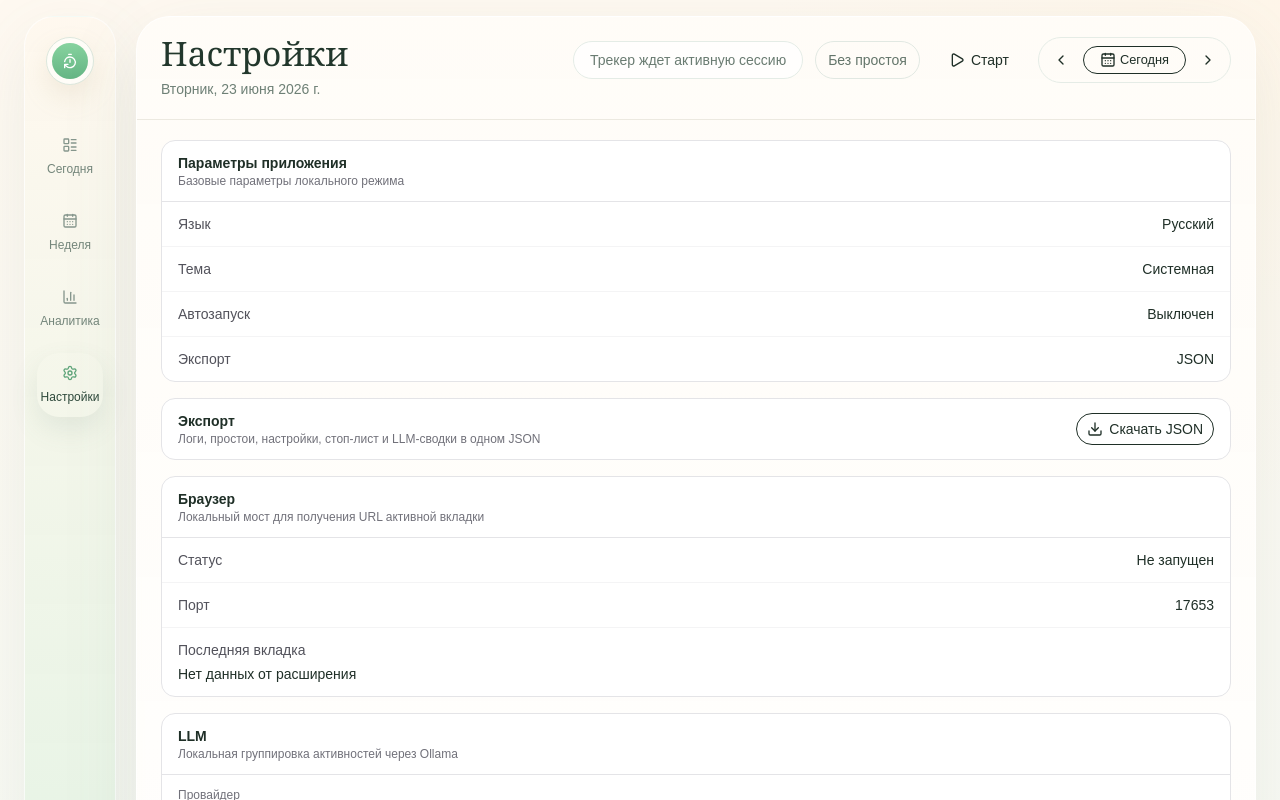
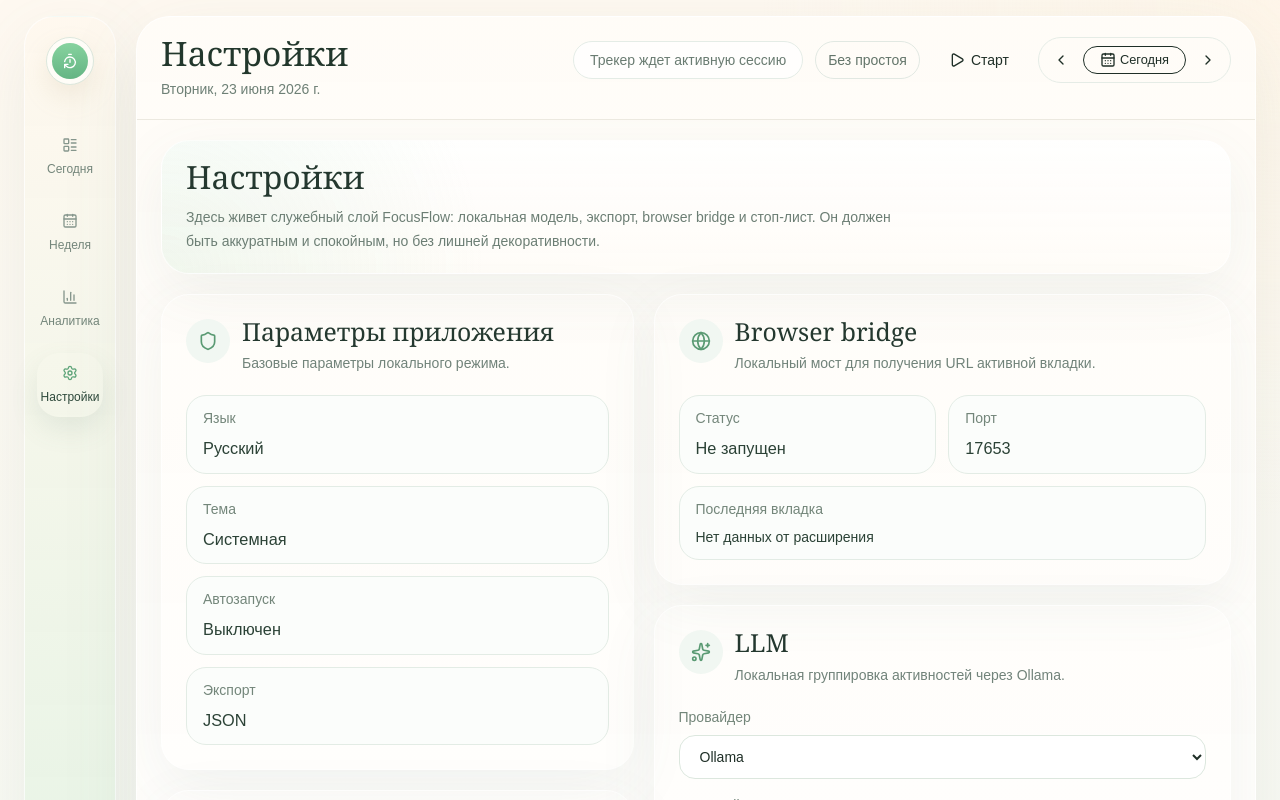
Before and after one commit to Finsech/routinetracker, a React (Vite) app: page / in a window 1280 px wide. Both pictures are taken after a click on the button "Настройки". Shown: the top 800 px of the page. Built offline with nearby package versions, Linux system fonts and the light colour scheme.

Commit message:
Redesign settings surfaces

```diff
--- a/src/pages/SettingsPage.tsx
+++ b/src/pages/SettingsPage.tsx
@@ -1,5 +1,5 @@
 import { useEffect, useState } from "react"
-import { Download, Trash2 } from "lucide-react"
+import { Download, Globe, Shield, Sparkles, Trash2, Workflow } from "lucide-react"
 
 import { Button } from "@/components/ui/button"
 import { settingsRows } from "@/data/mock"
@@ -107,14 +107,20 @@ export function SettingsPage() {
       return
     }
 
-    if (stoplist.some((item) => item.item_type === "app" && item.value.toLowerCase() === value.toLowerCase())) {
+    if (
+      stoplist.some(
+        (item) => item.item_type === "app" && item.value.toLowerCase() === value.toLowerCase(),
+      )
+    ) {
       setNewAppName("")
       return
     }
 
     try {
       const nextItem = await addStoplistItem({ item_type: "app", value })
-      setStoplist((current) => [...current, nextItem].sort((left, right) => left.value.localeCompare(right.value)))
+      setStoplist((current) =>
+        [...current, nextItem].sort((left, right) => left.value.localeCompare(right.value)),
+      )
       setNewAppName("")
       setError(null)
     } catch {
@@ -171,121 +177,134 @@ export function SettingsPage() {
   }
 
   return (
-    <div className="space-y-4">
+    <div className="space-y-5">
       {error && (
-        <div className="rounded-md border border-red-200 bg-red-50 px-3 py-2 text-sm text-red-700">
+        <div className="rounded-[20px] border border-[#F0D1D1] bg-[#FFF4F4] px-4 py-3 text-sm text-[#9C4E4E]">
           {error}
         </div>
       )}
 
-      <section className="rounded-md border border-zinc-200 bg-white">
-        <div className="border-b border-zinc-200 px-4 py-3">
-          <h2 className="text-sm font-semibold">Параметры приложения</h2>
-          <p className="text-xs text-zinc-500">Базовые параметры локального режима</p>
-        </div>
-        <div className="divide-y divide-zinc-100">
+      <section className="rounded-[28px] border border-white/70 bg-[radial-gradient(circle_at_left_bottom,rgba(175,220,188,0.18),transparent_30%),linear-gradient(180deg,rgba(255,255,255,0.94)_0%,rgba(255,252,247,0.9)_100%)] px-6 py-5 shadow-[0_18px_60px_rgba(91,121,108,0.08)]">
+        <p className="font-['Georgia'] text-[2rem] leading-none text-[#24382F]">Настройки</p>
+        <p className="mt-3 max-w-[720px] text-sm leading-6 text-[#6C7E74]">
+          Здесь живет служебный слой FocusFlow: локальная модель, экспорт, browser bridge и
+          стоп-лист. Он должен быть аккуратным и спокойным, но без лишней декоративности.
+        </p>
+      </section>
+
+      <div className="grid gap-5 xl:grid-cols-[0.9fr_1.1fr]">
+        <div className="space-y-5">
+          <SettingsCard
+            description="Базовые параметры локального режима."
+            icon={Shield}
+            title="Параметры приложения"
+          >
+            <div className="grid gap-3">
               {visibleRows.map((row) => (
-            <div className="flex items-center justify-between gap-4 px-4 py-3" key={row.label}>
-              <span className="text-sm text-zinc-600">{row.label}</span>
-              <span className="text-sm font-medium">{row.value}</span>
-            </div>
+                <SettingMetric key={row.label} label={row.label} value={row.value} />
               ))}
             </div>
-      </section>
+          </SettingsCard>
 
-      <section className="rounded-md border border-zinc-200 bg-white">
-        <div className="flex items-center justify-between gap-4 px-4 py-3">
-          <div>
-            <h2 className="text-sm font-semibold">Экспорт</h2>
-            <p className="text-xs text-zinc-500">Логи, простои, настройки, стоп-лист и LLM-сводки в одном JSON</p>
-          </div>
-          <Button disabled={exporting} onClick={() => void exportData()} type="button" variant="outline">
+          <SettingsCard
+            description="Логи, простои, настройки, стоп-лист и сохраненные LLM-сводки в одном JSON."
+            icon={Download}
+            title="Экспорт"
+          >
+            <div className="flex flex-col gap-4 sm:flex-row sm:items-center sm:justify-between">
+              <p className="text-sm leading-6 text-[#71837A]">
+                Удобно для бэкапа, переноса данных и ручной проверки содержимого локальной базы.
+              </p>
+              <Button
+                className="rounded-full px-4"
+                disabled={exporting}
+                onClick={() => void exportData()}
+                type="button"
+                variant="outline"
+              >
                 <Download className="size-4" data-icon="inline-start" />
                 {exporting ? "Готовлю" : "Скачать JSON"}
               </Button>
             </div>
-      </section>
-
-      <section className="rounded-md border border-zinc-200 bg-white">
-        <div className="border-b border-zinc-200 px-4 py-3">
-          <h2 className="text-sm font-semibold">Браузер</h2>
-          <p className="text-xs text-zinc-500">Локальный мост для получения URL активной вкладки</p>
-        </div>
-        <div className="divide-y divide-zinc-100">
-          <div className="flex items-center justify-between gap-4 px-4 py-3">
-            <span className="text-sm text-zinc-600">Статус</span>
-            <span className="text-sm font-medium">
-              {browserBridgeStatus?.running ? "Работает" : "Не запущен"}
-            </span>
-          </div>
-          <div className="flex items-center justify-between gap-4 px-4 py-3">
-            <span className="text-sm text-zinc-600">Порт</span>
-            <span className="text-sm font-medium">{browserBridgeStatus?.port ?? 17653}</span>
-          </div>
-          <div className="grid gap-1 px-4 py-3">
-            <span className="text-sm text-zinc-600">Последняя вкладка</span>
-            <span className="truncate text-sm font-medium">
-              {browserBridgeStatus?.last_activity?.url ?? "Нет данных от расширения"}
-            </span>
-          </div>
-        </div>
-      </section>
-
-      <section className="rounded-md border border-zinc-200 bg-white">
-        <div className="border-b border-zinc-200 px-4 py-3">
-          <h2 className="text-sm font-semibold">LLM</h2>
-          <p className="text-xs text-zinc-500">Локальная группировка активностей через Ollama</p>
+          </SettingsCard>
         </div>
 
-        <div className="grid gap-3 px-4 py-3">
-          <label className="grid gap-1">
-            <span className="text-xs font-medium text-zinc-500">Провайдер</span>
+        <div className="space-y-5">
+          <SettingsCard
+            description="Локальный мост для получения URL активной вкладки."
+            icon={Globe}
+            title="Browser bridge"
+          >
+            <div className="grid gap-3 sm:grid-cols-2">
+              <SettingMetric
+                label="Статус"
+                value={browserBridgeStatus?.running ? "Работает" : "Не запущен"}
+              />
+              <SettingMetric label="Порт" value={String(browserBridgeStatus?.port ?? 17653)} />
+            </div>
+            <div className="mt-3 rounded-[20px] border border-[#E3ECE5] bg-[#FBFDFB] px-4 py-3">
+              <p className="text-sm text-[#73867A]">Последняя вкладка</p>
+              <p className="mt-2 truncate text-sm font-medium text-[#2B4236]">
+                {browserBridgeStatus?.last_activity?.url ?? "Нет данных от расширения"}
+              </p>
+            </div>
+          </SettingsCard>
+
+          <SettingsCard
+            description="Локальная группировка активностей через Ollama."
+            icon={Sparkles}
+            title="LLM"
+          >
+            <div className="grid gap-4">
+              <Field label="Провайдер">
                 <select
-              className="h-8 rounded-md border border-zinc-200 bg-white px-3 text-sm outline-none focus:border-zinc-400"
+                  className="h-11 rounded-[16px] border border-[#DCE7DE] bg-white px-4 text-sm outline-none transition focus:border-[#9DC3AC]"
                   onChange={() => updateLlmSettings({ provider: "ollama" })}
                   value={llmSettings.provider}
                 >
                   <option value="ollama">Ollama</option>
                 </select>
-          </label>
+              </Field>
 
-          <label className="grid gap-1">
-            <span className="text-xs font-medium text-zinc-500">Адрес Ollama</span>
+              <Field label="Адрес Ollama">
                 <input
-              className="h-8 rounded-md border border-zinc-200 px-3 text-sm outline-none focus:border-zinc-400"
+                  className="h-11 rounded-[16px] border border-[#DCE7DE] bg-white px-4 text-sm outline-none transition focus:border-[#9DC3AC]"
                   onChange={(event) => updateLlmSettings({ ollamaUrl: event.target.value })}
                   placeholder="http://localhost:11434"
                   value={llmSettings.ollamaUrl}
                 />
-          </label>
+              </Field>
 
-          <label className="grid gap-1">
-            <span className="text-xs font-medium text-zinc-500">Модель</span>
+              <Field label="Модель">
                 <input
-              className="h-8 rounded-md border border-zinc-200 px-3 text-sm outline-none focus:border-zinc-400"
+                  className="h-11 rounded-[16px] border border-[#DCE7DE] bg-white px-4 text-sm outline-none transition focus:border-[#9DC3AC]"
                   onChange={(event) => updateLlmSettings({ model: event.target.value })}
                   placeholder="qwen2.5:7b-instruct"
                   value={llmSettings.model}
                 />
-          </label>
+              </Field>
             </div>
 
-        <div className="flex justify-end border-t border-zinc-100 px-4 py-3">
-          <Button disabled={savingLlm} onClick={() => void saveLlmSettings()} type="button">
+            <div className="mt-5 flex justify-end">
+              <Button
+                className="rounded-full px-4"
+                disabled={savingLlm}
+                onClick={() => void saveLlmSettings()}
+                type="button"
+              >
                 {savingLlm ? "Сохраняю" : "Сохранить LLM"}
               </Button>
             </div>
-      </section>
+          </SettingsCard>
 
-      <section className="rounded-md border border-zinc-200 bg-white">
-        <div className="border-b border-zinc-200 px-4 py-3">
-          <h2 className="text-sm font-semibold">Стоп-лист приложений</h2>
-          <p className="text-xs text-zinc-500">Эти процессы не попадают в логи активности</p>
-        </div>
-
-        <div className="flex gap-2 border-b border-zinc-100 px-4 py-3">
+          <SettingsCard
+            description="Эти процессы не попадают в лог активности."
+            icon={Workflow}
+            title="Стоп-лист приложений"
+          >
+            <div className="flex gap-2">
               <input
-            className="h-8 min-w-0 flex-1 rounded-md border border-zinc-200 px-3 text-sm outline-none focus:border-zinc-400"
+                className="h-11 min-w-0 flex-1 rounded-[16px] border border-[#DCE7DE] bg-white px-4 text-sm outline-none transition focus:border-[#9DC3AC]"
                 onChange={(event) => setNewAppName(event.target.value)}
                 onKeyDown={(event) => {
                   if (event.key === "Enter") {
@@ -295,21 +314,28 @@ export function SettingsPage() {
                 placeholder="process.exe"
                 value={newAppName}
               />
-          <Button onClick={() => void addAppToStoplist()} type="button">
+              <Button className="rounded-full px-4" onClick={() => void addAppToStoplist()} type="button">
                 Добавить
               </Button>
             </div>
 
-        <div className="divide-y divide-zinc-100">
+            <div className="mt-4 space-y-3">
               {stoplist.length === 0 && (
-            <div className="px-4 py-6 text-center text-sm text-zinc-500">Стоп-лист пуст</div>
+                <div className="rounded-[20px] border border-dashed border-[#D7E4DA] bg-[#FBFDFB] px-4 py-5 text-center text-sm text-[#788981]">
+                  Стоп-лист пока пуст.
+                </div>
               )}
 
               {stoplist.map((item) => (
-            <div className="flex items-center justify-between gap-3 px-4 py-3" key={item.id}>
+                <div
+                  className="flex items-center justify-between gap-3 rounded-[20px] border border-[#E3ECE5] bg-[#FBFDFB] px-4 py-3"
+                  key={item.id}
+                >
                   <div className="min-w-0">
-                <p className="truncate text-sm font-medium">{item.value}</p>
-                <p className="text-xs text-zinc-500">{item.item_type === "app" ? "Приложение" : "Сайт"}</p>
+                    <p className="truncate text-sm font-medium text-[#263C31]">{item.value}</p>
+                    <p className="mt-1 text-xs text-[#7A8C83]">
+                      {item.item_type === "app" ? "Приложение" : "Сайт"}
+                    </p>
                   </div>
                   <Button
                     aria-label={`Удалить ${item.value}`}
@@ -323,8 +349,62 @@ export function SettingsPage() {
                 </div>
               ))}
             </div>
+          </SettingsCard>
+        </div>
+      </div>
+    </div>
+  )
+}
+
+function SettingsCard({
+  children,
+  description,
+  icon: Icon,
+  title,
+}: {
+  children: React.ReactNode
+  description: string
+  icon: React.ComponentType<{ className?: string }>
+  title: string
+}) {
+  return (
+    <section className="rounded-[28px] border border-white/70 bg-white/88 p-6 shadow-[0_18px_60px_rgba(91,121,108,0.08)]">
+      <div className="flex items-start gap-3">
+        <div className="flex size-11 items-center justify-center rounded-full bg-[#F1F7F2] text-[#5A9A73]">
+          <Icon className="size-5" />
+        </div>
+        <div className="min-w-0">
+          <p className="font-['Georgia'] text-[1.55rem] leading-none text-[#24382F]">{title}</p>
+          <p className="mt-2 text-sm leading-6 text-[#71837A]">{description}</p>
+        </div>
+      </div>
+
+      <div className="mt-5">{children}</div>
     </section>
+  )
+}
+
+function SettingMetric({ label, value }: { label: string; value: string }) {
+  return (
+    <div className="rounded-[20px] border border-[#E3ECE5] bg-[#FBFDFB] px-4 py-3">
+      <p className="text-sm text-[#73867A]">{label}</p>
+      <p className="mt-2 text-[1.02rem] font-medium text-[#2B4236]">{value}</p>
     </div>
+  )
+}
+
+function Field({
+  children,
+  label,
+}: {
+  children: React.ReactNode
+  label: string
+}) {
+  return (
+    <label className="grid gap-2">
+      <span className="text-sm text-[#73867A]">{label}</span>
+      {children}
+    </label>
   )
 }
 
```
Also changed, not shown: 2 other files (tests, documents, lock files or other folders). Lines whose indentation alone changed are shown as unchanged.
